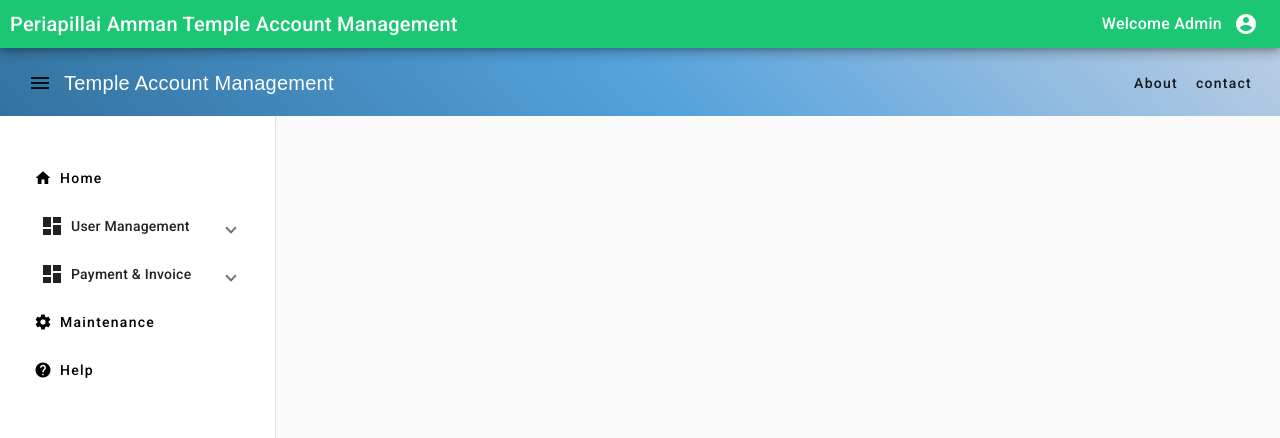
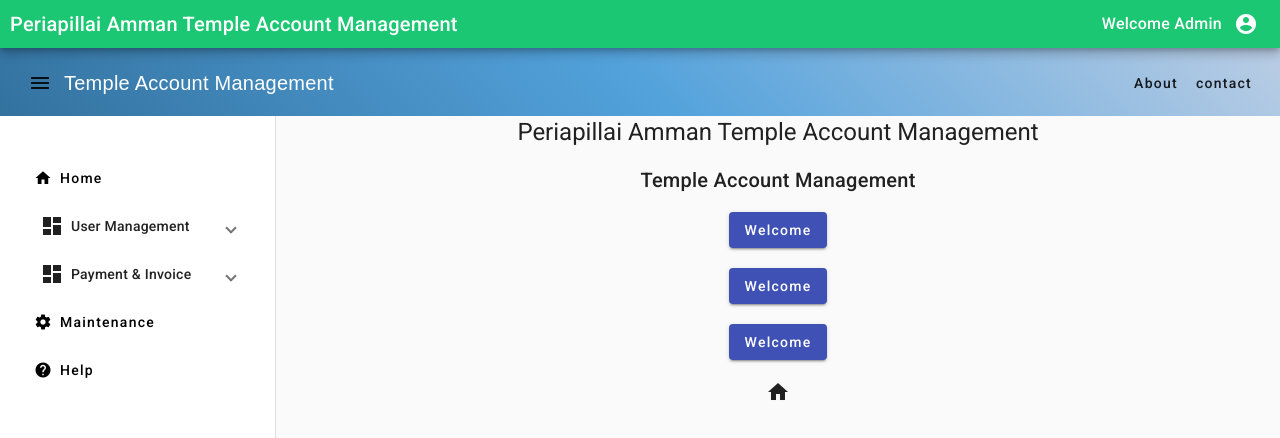
Before and after one commit to sundarsho/temple-account-management, an Angular app in the folder temple-account-ui-client/: page /home in a window 1280 px wide. Before the commit this address led to /. Shown: the top 438 px of the page. Built offline with nearby package versions, Linux system fonts and the light colour scheme.

Commit message:
Home Screen Changes

```diff
--- a/temple-account-ui-client/src/app/app-routing.module.ts
+++ b/temple-account-ui-client/src/app/app-routing.module.ts
@@ -2,11 +2,12 @@ import { NgModule } from '@angular/core';
 import { RouterModule, Routes } from '@angular/router';
 import { UserComponent } from './pages/user/user.component';
 import { UserlistComponent } from './pages/userlist/userlist.component';
+import { HomeComponent } from './pages/home/home.component';
 
 const routes: Routes = [
   {path:'userlist',component: UserlistComponent},
-  {path:'user',component: UserComponent}
-  // {path:'slider',component:SliderComponent},
+  {path:'user',component: UserComponent},
+  {path:'home',component:HomeComponent}
   // {path:'table',component:TableComponent},
   // {path:'form',component:FormdesignComponent},
   // {path:'associate',component:AssociateComponent}
--- a/temple-account-ui-client/src/app/pages/home/home.component.ts
+++ b/temple-account-ui-client/src/app/pages/home/home.component.ts
@@ -1,7 +1,7 @@
 import { Component } from '@angular/core';
 
 @Component({
-  selector: 'app-home',
+  selector: 'home-component',
   templateUrl: './home.component.html',
   styleUrl: './home.component.css'
 })
--- a/temple-account-ui-client/src/app/pages/side-nav/side-nav.component.html
+++ b/temple-account-ui-client/src/app/pages/side-nav/side-nav.component.html
@@ -4,8 +4,8 @@
             <!-- <mat-list-item>
                 <button routerLink="card" mat-button><mat-icon>dashboard</mat-icon> Dashboard</button>
             </mat-list-item> -->
-            <mat-list-item>
-                <button routerLink="" mat-button><mat-icon>home</mat-icon> Home</button>
+            <mat-list-item routerLink="home">
+                <button mat-button><mat-icon>home</mat-icon> Home</button>
             </mat-list-item>
             <!-- <mat-list-item>
                 <button routerLink="slider" mat-button><mat-icon>explore</mat-icon> Slider</button>
```
